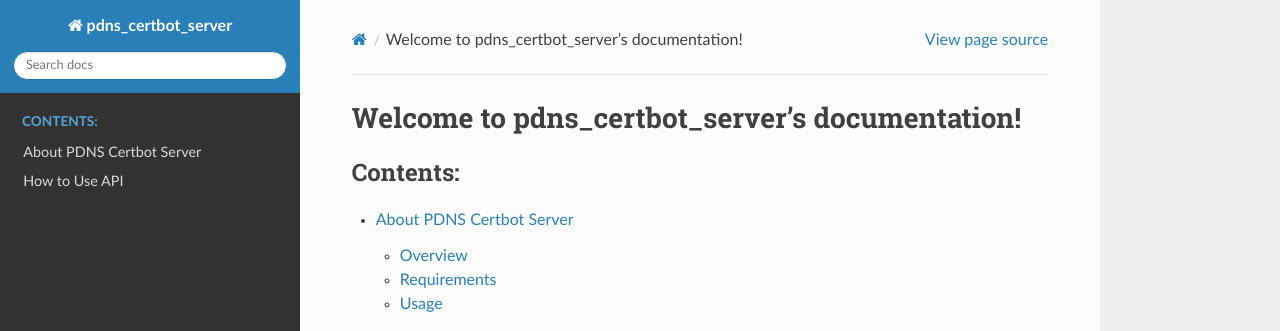
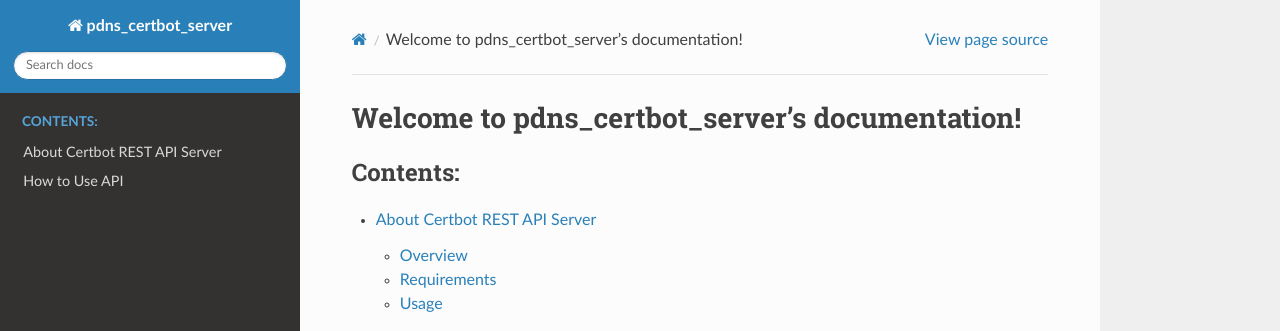
Before and after one commit to procube-open/pdns_certbot_server, a Sphinx documentation site: the page built from docs/index.rst, in a window 1280 px wide. Shown: the top 331 px of the page. Built offline with Sphinx 7.4.7 and the Read the Docs theme 2.0.0, drawn with Linux system fonts in a browser that asks for light colours.

Commit message:
write usage of API

```diff
--- a/docs/apiserver.rst
+++ /dev/null
@@ -1,2 +0,0 @@
-Run API Server
-==============
--- a/docs/index.rst
+++ b/docs/index.rst
@@ -12,5 +12,5 @@
    :maxdepth: 2
    :caption: Contents:
 
-   About PDNS Certbot Server <overview>
+   About Certbot REST API Server <overview>
    How to Use API <useapi>
--- a/docs/test.txt
+++ /dev/null
@@ -1 +0,0 @@
-this is test text.
--- a/docs/useapi.rst
+++ b/docs/useapi.rst
@@ -1,5 +1,7 @@
 How To Use API
 ==============
 
+After run an API server, please access `here <http://localhost:8080/v1/ui/>`_.
+To know purpose and usage of each API function, see following.
 
 .. openapi:: ../python-flask-server-generated/swagger_server/swagger/swagger.yaml
```
